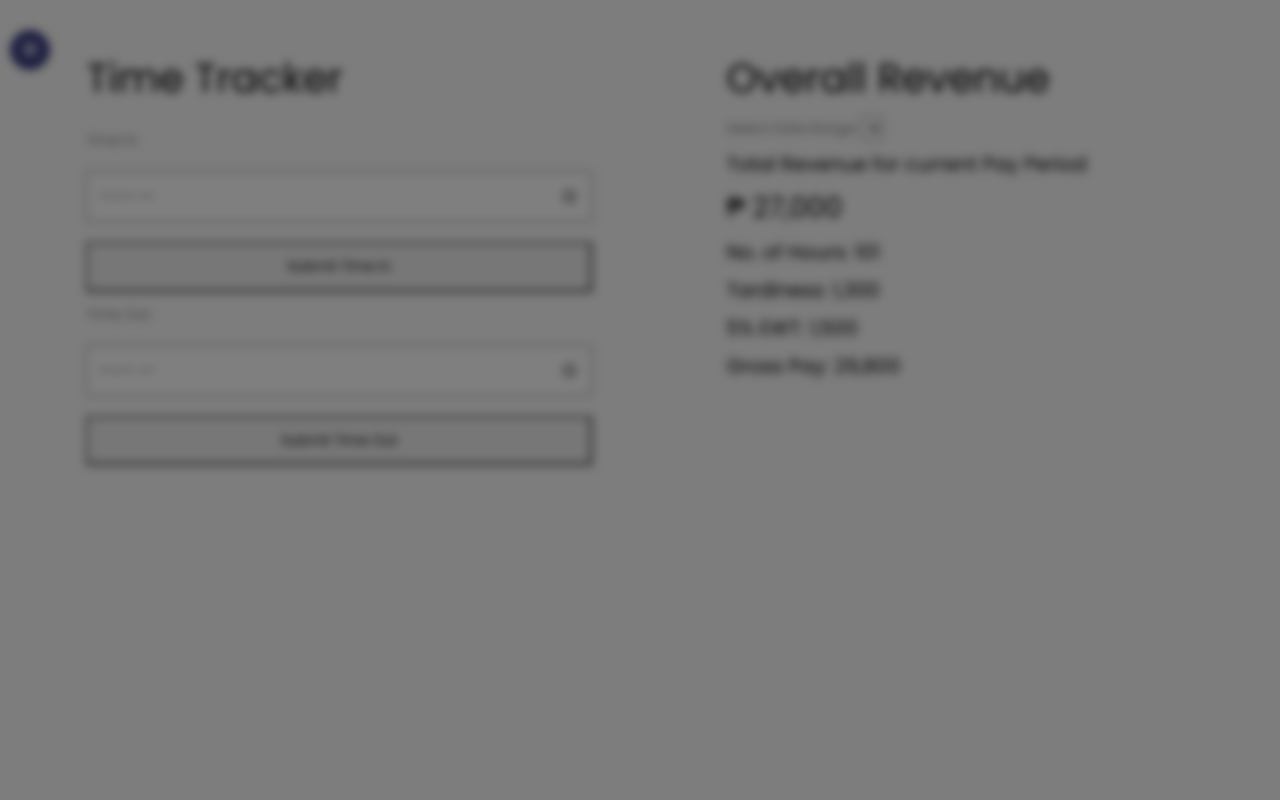
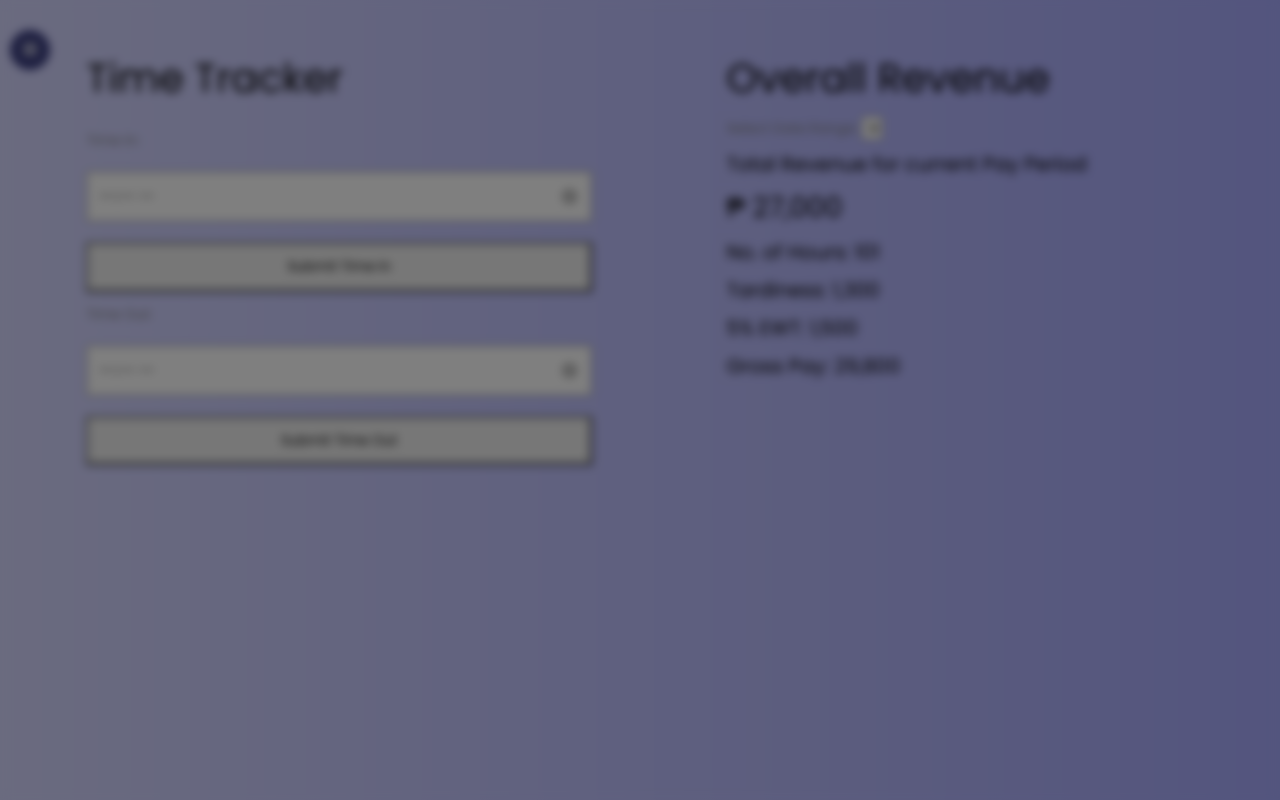
Before and after one commit to jerwingubat/DCS-Time-Manager, a plain HTML site: page homepage.html in a window 1280 px wide. Drawn offline with Linux system fonts and the light colour scheme; a script that the page names is missing.

Commit message:
gradient color

```diff
--- a/homepage.html
+++ b/homepage.html
@@ -11,6 +11,10 @@
 	<link rel="stylesheet" href="https://stackpath.bootstrapcdn.com/font-awesome/4.7.0/css/font-awesome.min.css">
 	<link rel="stylesheet" href="css/style.css">
 	<style>
+		body{
+			background: linear-gradient(to right, #d5d6ff, #a7aafc);
+		}
+
 		.content {
 			flex: 1;
 			padding: 20px;
@@ -184,10 +188,10 @@
 				<br>
 				<h5>Total Revenue for current Pay Period</h5>
 				<h3><span>&#8369;<span id="valueDisplay"> 27,000</span></span></h3>
-				<h5>No. of Hours: <span id = "numberOfHours">101</span></h5>
-				<h5>Tardiness: <span id = "tardiness"> 1,300</span></h5>
-				<h5>5% EWT: <span id = "withholdingTax"> 1,500</span></h5>
-				<h5>Gross Pay: <span id = "grossPay"> 29,800</span></h5>
+				<h5>No. of Hours: <span id="numberOfHours">101</span></h5>
+				<h5>Tardiness: <span id="tardiness"> 1,300</span></h5>
+				<h5>5% EWT: <span id="withholdingTax"> 1,500</span></h5>
+				<h5>Gross Pay: <span id="grossPay"> 29,800</span></h5>
 			</form>
 			<div id="timeDisplay"></div>
 		</div>
```
